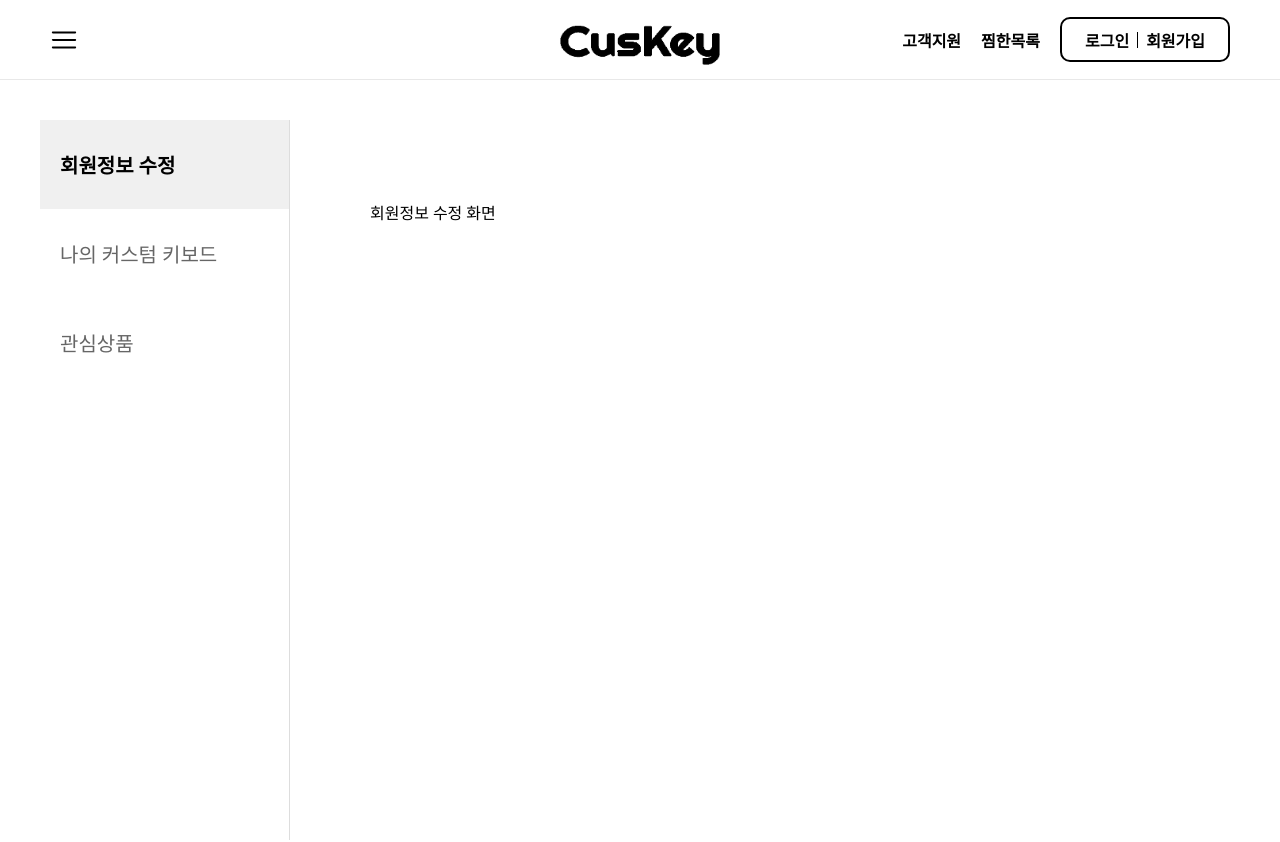
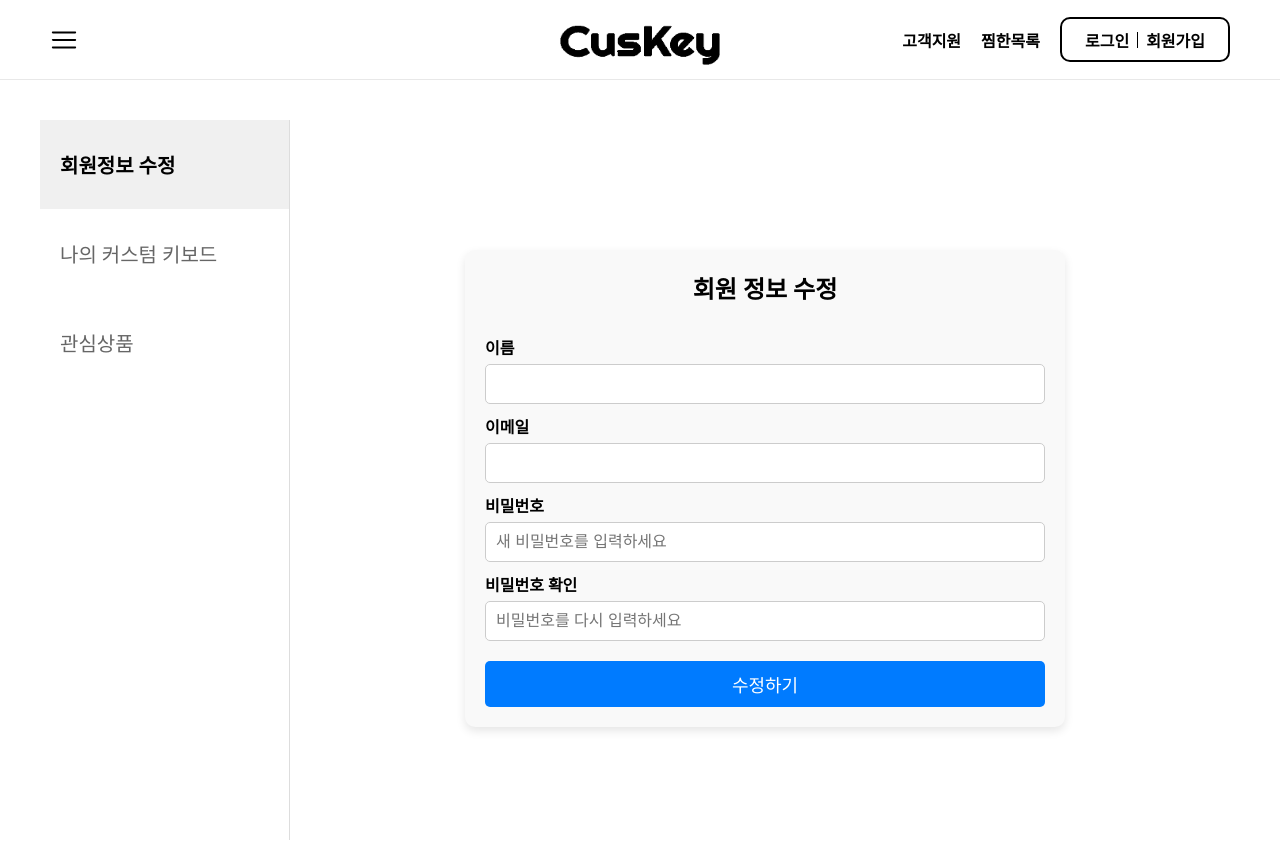
Before and after one commit to jihun8861/Capstone2, a React (Vite) app: page /mypage in a window 1280 px wide. Shown: the top 842 px of the page. Built offline with nearby package versions, Linux system fonts and the light colour scheme.

Commit message:
250323 (1) 회원정보 수정 화면
틀만 만들었음. 디자인 수정해야댐.

```diff
--- a/src/pages/main/MyPage.jsx
+++ b/src/pages/main/MyPage.jsx
@@ -1,6 +1,7 @@
-import React, { useEffect } from "react";
+import React from "react";
 import { useLocation, useNavigate } from "react-router-dom";
 import styled from "styled-components";
+import UserEdit from "../mypage/UserEdit"; // 새로 만든 UserEdit.jsx 가져오기
 
 const Container = styled.div`
   display: flex;
@@ -47,7 +48,7 @@ export const MyPage = () => {
   const renderContent = () => {
     switch (selectedMenu) {
       case "회원정보 수정":
-        return <div>회원정보 수정 화면</div>;
+        return <UserEdit />; // ✅ UserEdit 컴포넌트 렌더링
       case "나의 커스텀 키보드":
         return <div>커스텀 키보드 화면</div>;
       case "관심상품":
--- /dev/null
+++ b/src/pages/mypage/UserEdit.jsx
@@ -0,0 +1,154 @@
+import React, { useState, useEffect } from "react";
+import styled from "styled-components";
+import { useAuthStore } from "../../api/useAuthStore ";
+import axios from "axios";
+
+const UserEdit = () => {
+  const { user, setUser } = useAuthStore();
+  const [formData, setFormData] = useState({
+    name: "",
+    email: "",
+    password: "",
+    confirmPassword: "",
+  });
+
+  useEffect(() => {
+    if (user) {
+      setFormData({
+        name: user.name || "",
+        email: user.email || "",
+        password: "",
+        confirmPassword: "",
+      });
+    }
+  }, [user]);
+
+  const handleChange = (e) => {
+    const { name, value } = e.target;
+    setFormData({ ...formData, [name]: value });
+  };
+
+  const handleSubmit = async (e) => {
+    e.preventDefault();
+    if (formData.password !== formData.confirmPassword) {
+      alert("비밀번호가 일치하지 않습니다.");
+      return;
+    }
+
+    try {
+      const response = await axios.post(
+        "https://example.com/api/update-user", // 백엔드 API 주소가 완성되면 변경 필요
+        {
+          name: formData.name,
+          email: formData.email,
+          password: formData.password,
+        }
+      );
+
+      if (response.data.success) {
+        alert("회원 정보가 성공적으로 수정되었습니다.");
+        setUser({ name: formData.name, email: formData.email }); // 상태 업데이트
+      } else {
+        alert("회원 정보 수정에 실패했습니다.");
+      }
+    } catch (error) {
+      console.error("회원 정보 수정 오류:", error);
+      alert("오류가 발생했습니다. 다시 시도해주세요.");
+    }
+  };
+
+  return (
+    <Container>
+      <Title>회원 정보 수정</Title>
+      <Form onSubmit={handleSubmit}>
+        <Label>이름</Label>
+        <Input
+          type="text"
+          name="name"
+          value={formData.name}
+          onChange={handleChange}
+          required
+        />
+
+        <Label>이메일</Label>
+        <Input
+          type="email"
+          name="email"
+          value={formData.email}
+          onChange={handleChange}
+          required
+        />
+
+        <Label>비밀번호</Label>
+        <Input
+          type="password"
+          name="password"
+          value={formData.password}
+          onChange={handleChange}
+          placeholder="새 비밀번호를 입력하세요"
+        />
+
+        <Label>비밀번호 확인</Label>
+        <Input
+          type="password"
+          name="confirmPassword"
+          value={formData.confirmPassword}
+          onChange={handleChange}
+          placeholder="비밀번호를 다시 입력하세요"
+        />
+
+        <Button type="submit">수정하기</Button>
+      </Form>
+    </Container>
+  );
+};
+
+export default UserEdit;
+
+const Container = styled.div`
+  max-width: 600px;
+  width: 100%;
+  margin: 50px auto;
+  padding: 20px;
+  background: #f9f9f9;
+  border-radius: 10px;
+  box-shadow: 0 4px 10px rgba(0, 0, 0, 0.1);
+`;
+
+const Title = styled.h2`
+  text-align: center;
+  margin-bottom: 20px;
+`;
+
+const Form = styled.form`
+  display: flex;
+  flex-direction: column;
+`;
+
+const Label = styled.label`
+  font-weight: bold;
+  margin-top: 10px;
+`;
+
+const Input = styled.input`
+  padding: 10px;
+  margin-top: 5px;
+  border: 1px solid #ccc;
+  border-radius: 5px;
+  font-size: 16px;
+`;
+
+const Button = styled.button`
+  margin-top: 20px;
+  padding: 10px;
+  background: #007bff;
+  color: white;
+  font-size: 18px;
+  border: none;
+  border-radius: 5px;
+  cursor: pointer;
+
+  &:hover {
+    background: #0056b3;
+  }
+`;
```
